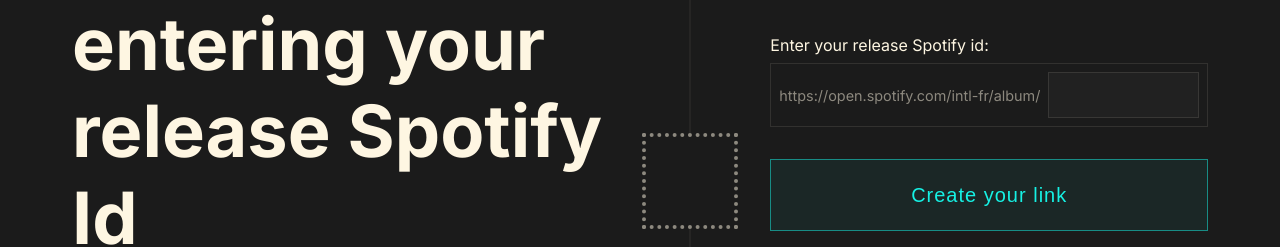
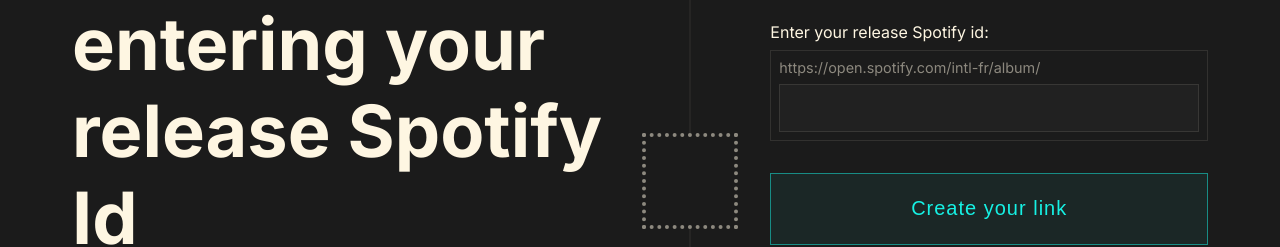
Before and after one commit to Efyx-07/VibrLink, a React (Vite) app: page /new-vibrlink in a window 1280 px wide. Shown: the part 251-498 px from the top of the page. Built offline with nearby package versions, Linux system fonts and the light colour scheme; no server answers; some icons are missing.

Commit message:
FormPage

```diff
--- a/src/assets/sass/common/breakpoints.scss
+++ b/src/assets/sass/common/breakpoints.scss
@@ -3,5 +3,5 @@ $breakpointSmallTablet: 600px;
 $breakpointTablet: 750px;
 $breakpointLargeTablet: 830px;
 $breakpointDesktop: 950px;
-$breakpointInterDesktop: 1280px;
+$breakpointInterDesktop: 1200px;
 $breakpointLargeDesktop: 1440px;
--- a/src/components/release-forms/NewLinkForm.scss
+++ b/src/components/release-forms/NewLinkForm.scss
@@ -2,8 +2,9 @@
 
 .newLinkForm-input-wrapper {
     width: 100%;
-    height: 4rem;
+    min-height: 4rem;
     display: flex;
+    flex-wrap: wrap;
     align-items: center;
     gap: .5rem;
     background: transparent;
@@ -17,7 +18,7 @@
     }
 
     .input {
-      height: 100%;
+      height: 3rem;
       width: 100%;
       padding-left: .5rem;
       background: $darkColorRelief;
```
Also changed, not shown: src/components/release-forms/NewLinkForm.tsx (indentation only).
